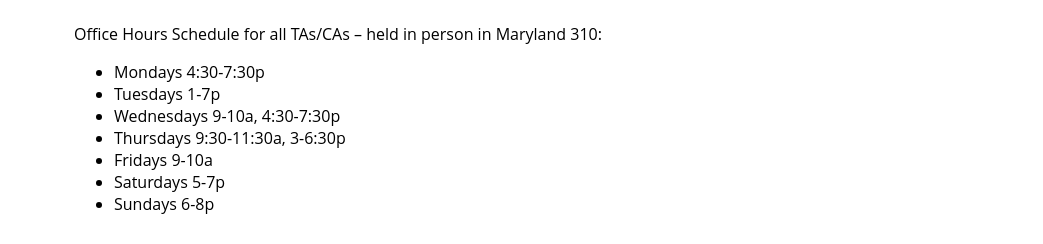
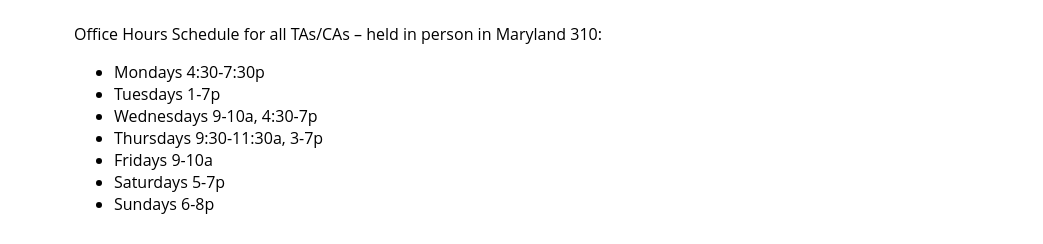
Before and after one commit to jhu-ip/cs220-f26, a Jekyll site: the page built from staff.md, in a window 1280 px wide. Shown: the part 1044-1288 px from the top of the page, without its empty margins (118-1161 px from the left). Built offline with Jekyll 4.4.1, drawn with Linux system fonts in a browser that asks for light colours.

Commit message:
updated staff hours

```diff
--- a/staff.md
+++ b/staff.md
@@ -68,8 +68,8 @@ Office Hours Schedule for all TAs/CAs -- held in person in Maryland 310:
 
 * Mondays 4:30-7:30p
 * Tuesdays 1-7p
-* Wednesdays 9-10a, 4:30-7:30p
-* Thursdays 9:30-11:30a, 3-6:30p
+* Wednesdays 9-10a, 4:30-7p
+* Thursdays 9:30-11:30a, 3-7p
 * Fridays 9-10a
 * Saturdays 5-7p
 * Sundays 6-8p
```
